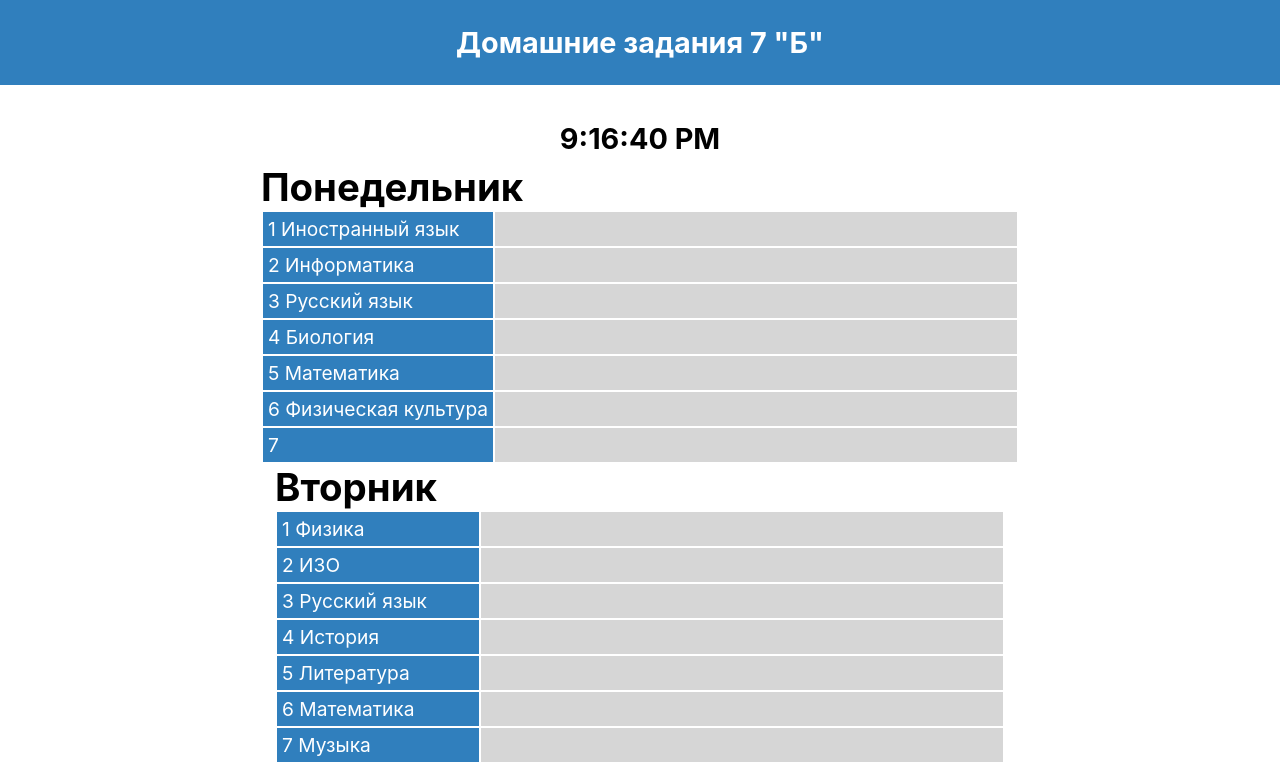
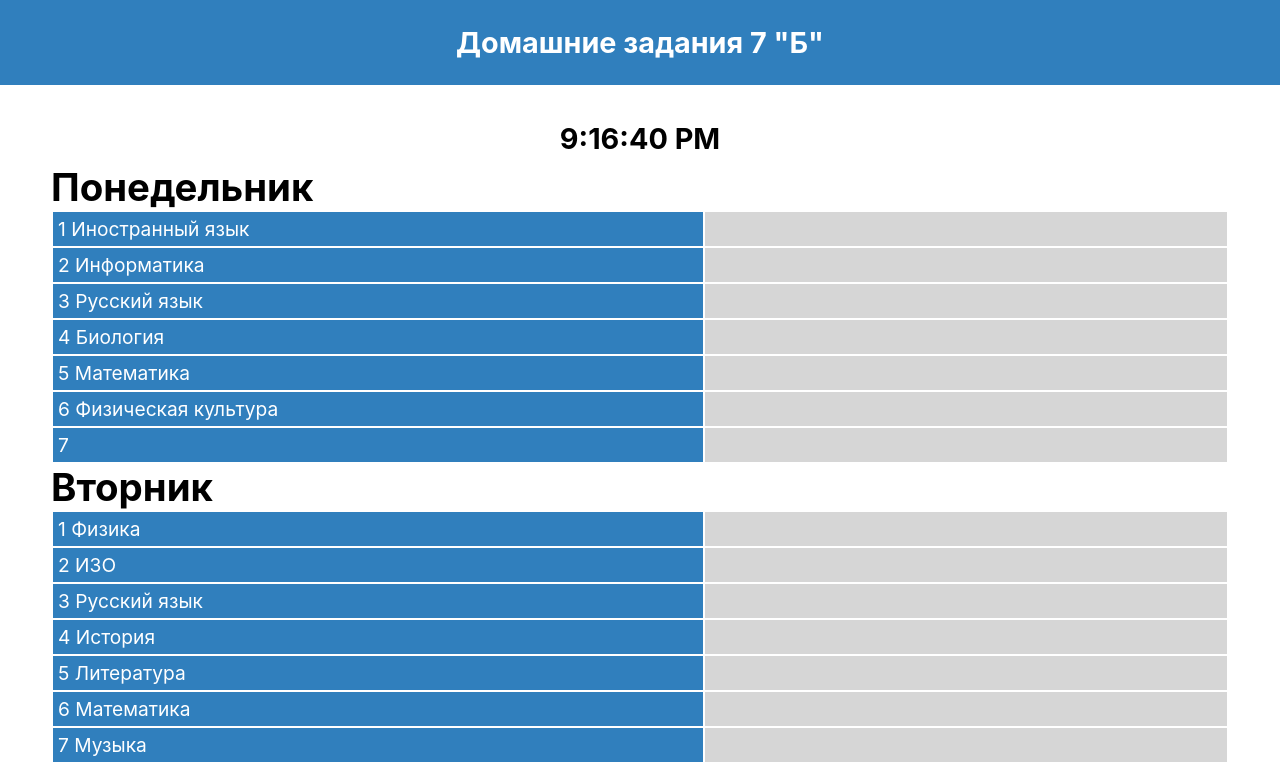
Before and after one commit to YgamiJS/HomeWork, a React (Vite) app: page / in a window 1280 px wide. Shown: the top 771 px of the page. Built offline with nearby package versions, Linux system fonts and the light colour scheme.

Commit message:
8 commit

```diff
--- a/src/App.module.scss
+++ b/src/App.module.scss
@@ -57,7 +57,7 @@ footer
             .homeWorkName{
                 background-color: $BgColorBlue;
                 color: white;
-                width: 15vw;
+                width: 50vw;
                 text-align: start;
                 &:first-letter{
                     text-transform: uppercase;
```
Also changed, not shown: 1 other file (tests, documents, lock files or other folders).
